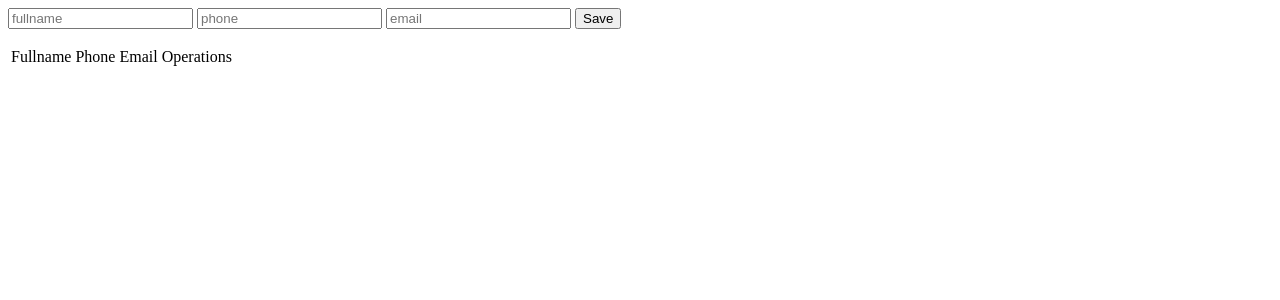
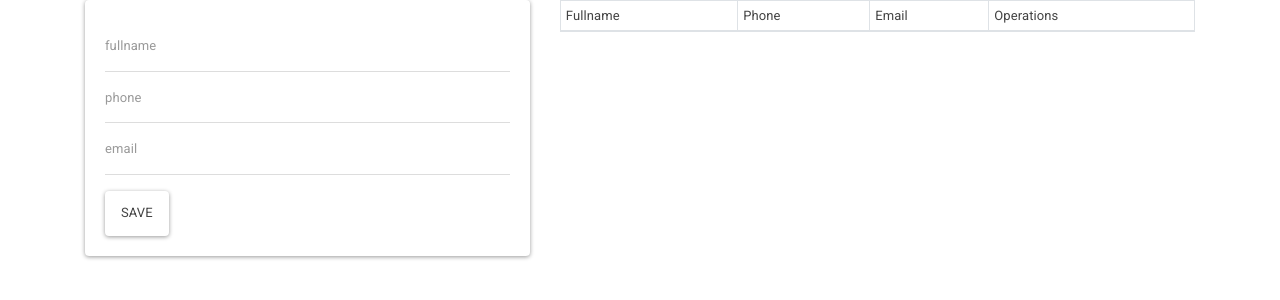
Before and after one commit to aacquesta/Flask_App_Contactos, a Flask app: page / in a window 1280 px wide. Shown: the top 300 px of the page. Run offline with Flask 2, Linux system fonts and the light colour scheme; data that the repository does not hold is empty; some libraries are stand-ins or nearby versions.

Commit message:
Suben cambios o van solo al git?

```diff
--- a/App.py
+++ b/App.py
@@ -55,7 +55,7 @@ def update_contact(id):
         WHERE id= %s
         """, (fullname, phone, email, id))
         mysql.connection.commit()
-        flash("Contact succesfully updated")
+        flash("Contact successfully updated")
         return redirect (url_for('Index'))
 
 
--- a/templates/index.html
+++ b/templates/index.html
@@ -1,24 +1,37 @@
+ {% extends 'layout.html'%}
+ {% block body%}
+
+ <div class="row">
+    <div class="col-md-5">
         {% with messages= get_flashed_messages()%}
         {% if messages %}
         {% for message in messages %}
-    <p>{{message}}</p>
+            <div class="alert alert-success alert-dismissible fade show" role="alert">
+                {{message}}
+                <button type="button" class="close" data-dismiss="alert" aria-label="Close">
+                <span aria-hidden="true">&times;</span>
+                </button>
+            </div>
         {% endfor%}
         {% endif%}
         {% endwith%}
-
-
+        <div class="card card-body">
             <form action="/add_contact" method='POST'>
-
-    <input type="text" name="fullname" placeholder="fullname">
-    <input type="text" name="phone" placeholder="phone">
-    <input type="text" name="email" placeholder="email">
-    <button type="submit">
+                <div class="form-group">
+                    <input type="text" name="fullname" placeholder="fullname" class="form-control">
+                    <input type="text" name="phone" placeholder="phone" class="form-control">
+                    <input type="text" name="email" placeholder="email" class="form-control">
+                </div>
+                <button type="submit" class="btn btn.primary btn.block">
                     Save
                 </button>
 
             </form>
+        </div>
 
-<table>
+    </div>
+    <div class="col-md-7">
+        <table class="table table-striped table-bordered bg-white table-sm">
             <thead>
                 <tr>
                     <td>Fullname</td>
@@ -34,8 +47,8 @@
                     <td>{{contact.2}}</td>
                     <td>{{contact.3}}</td>
                     <td>
-                <a href="/edit/{{contact.0}}">Edit</a>
-                <a href="/delete/{{contact.0}}">Delete</a>
+                        <a href="/edit/{{contact.0}}" class="btn btn-secondary">Edit</a>
+                        <a href="/delete/{{contact.0}}" class="btn btn-danger">Delete</a>
                     </td>
                     <td></td>
                 </tr>
@@ -45,3 +58,11 @@
 
 
         </table>
+    </div>
+ </div>
+
+
+
+
+
+{% endblock%}
--- /dev/null
+++ b/templates/layout.html
@@ -0,0 +1,21 @@
+<!DOCTYPE html>
+<html lang="en">
+<head>
+    <meta charset="UTF-8">
+    <meta name="viewport" content="width=, initial-scale=1.0">
+    <title>Contact Flask App</title>
+    <link rel="stylesheet" href="https://bootswatch.com/4/materia/bootstrap.min.css">
+</head>
+<body>
+
+    <div class="container">
+        {%block body%}
+        {%endblock%}
+    </div>
+
+    <!-- Scrips Javascript -->
+    <script src="https://code.jquery.com/jquery-3.4.1.slim.min.js" integrity="sha384-J6qa4849blE2+poT4WnyKhv5vZF5SrPo0iEjwBvKU7imGFAV0wwj1yYfoRSJoZ+n" crossorigin="anonymous"></script>
+    <script src="https://cdn.jsdelivr.net/npm/popper.js@1.16.0/dist/umd/popper.min.js" integrity="sha384-Q6E9RHvbIyZFJoft+2mJbHaEWldlvI9IOYy5n3zV9zzTtmI3UksdQRVvoxMfooAo" crossorigin="anonymous"></script>
+    <script src="https://stackpath.bootstrapcdn.com/bootstrap/4.4.1/js/bootstrap.min.js" integrity="sha384-wfSDF2E50Y2D1uUdj0O3uMBJnjuUD4Ih7YwaYd1iqfktj0Uod8GCExl3Og8ifwB6" crossorigin="anonymous"></script>
+</body>
+</html>
```
Also changed, not shown: templates/edit-contact.html (+7 -1 lines). Lines whose indentation alone changed are shown as unchanged.
